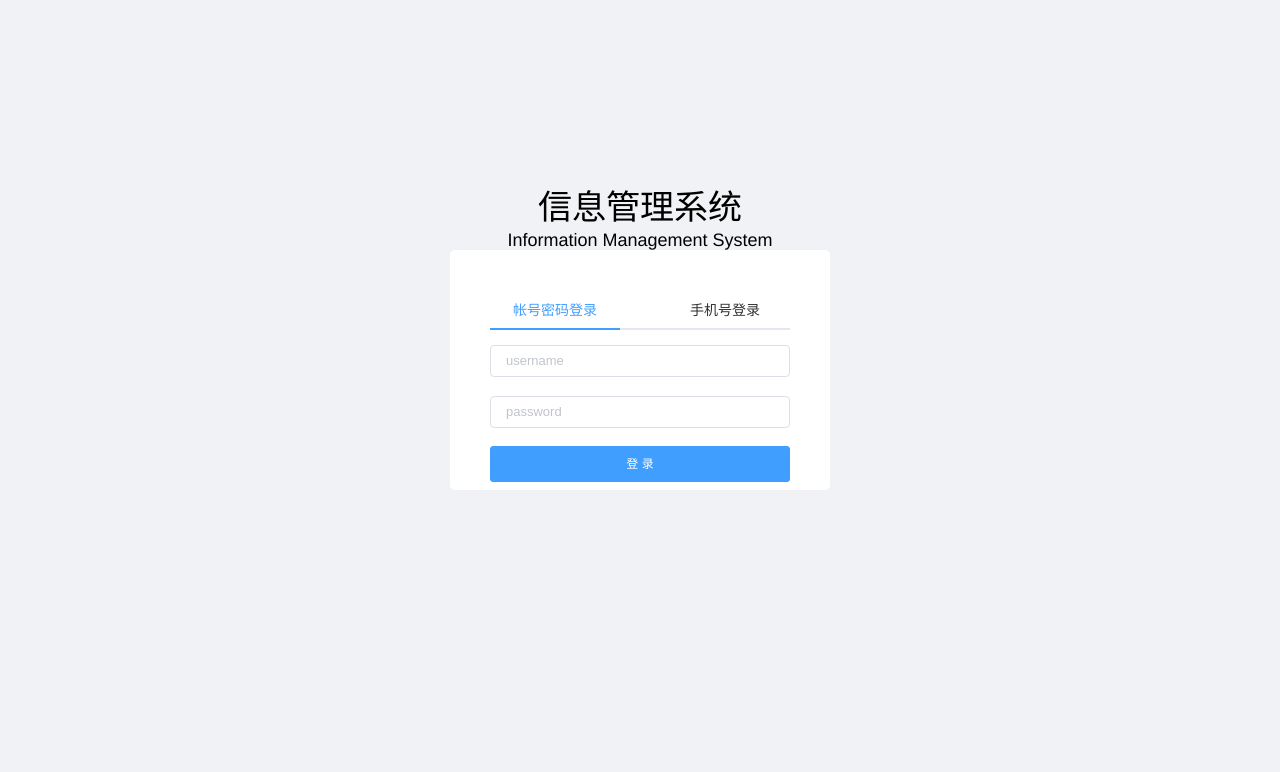
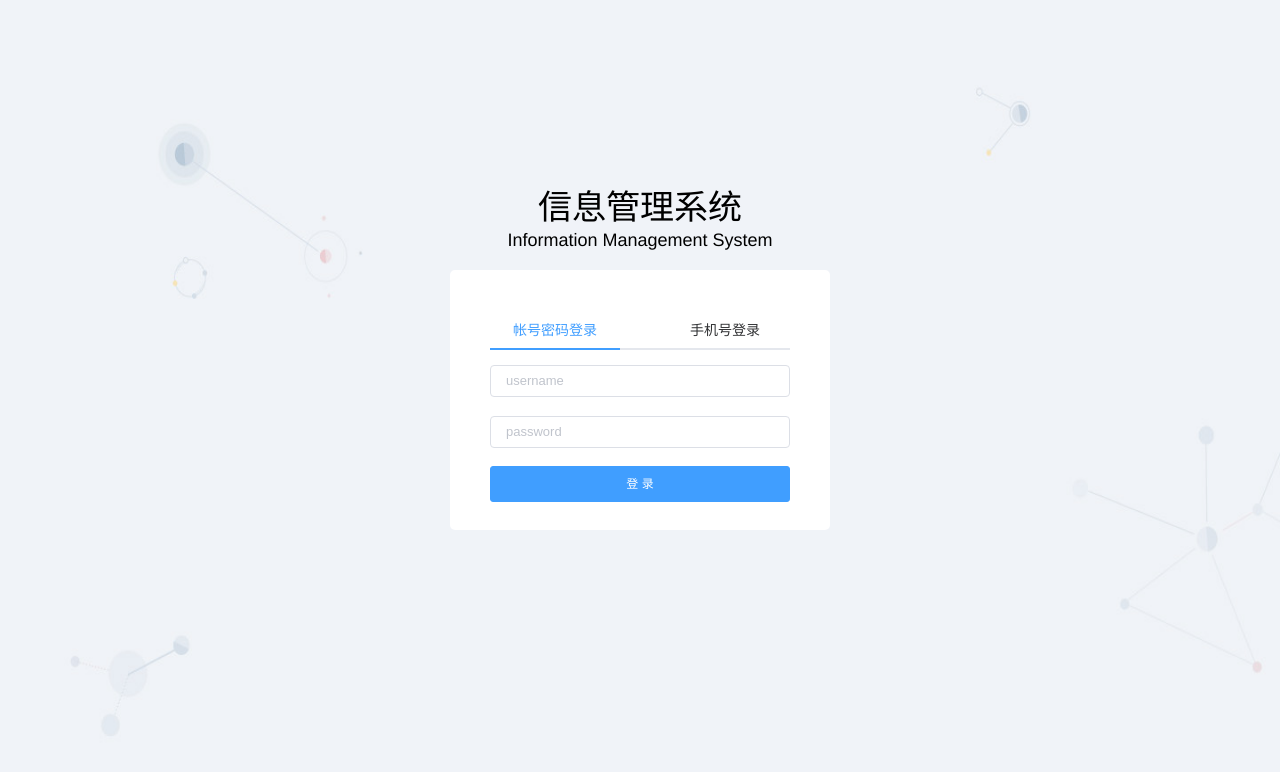
Before and after one commit to BennyCxb/vue-IMS, a Vue app: page /Terminal#/login in a window 1280 px wide. Shown: the top 772 px of the page. Built offline with nearby package versions, Linux system fonts and the light colour scheme.

Commit message:
修改 登录背景

```diff
--- a/src/components/Login/Login.vue
+++ b/src/components/Login/Login.vue
@@ -137,6 +137,8 @@ export default {
     position: relative;
     width: 100%;
     height: 100%;
+    background: url("../../assets/images/login-bg.jpg") no-repeat;
+    background-size: 100% 100%;
   }
 
   .ms-title {
@@ -166,8 +168,8 @@ export default {
     left: 50%;
     top: 50%;
     width: 300px;
-    height: 160px;
-    margin: -150px 0 0 -190px;
+    height: 180px;
+    margin: -130px 0 0 -190px;
     padding: 40px;
     border-radius: 5px;
     background: #fff;
```
Also changed, not shown: src/assets/images/login-bg.jpg (added).
